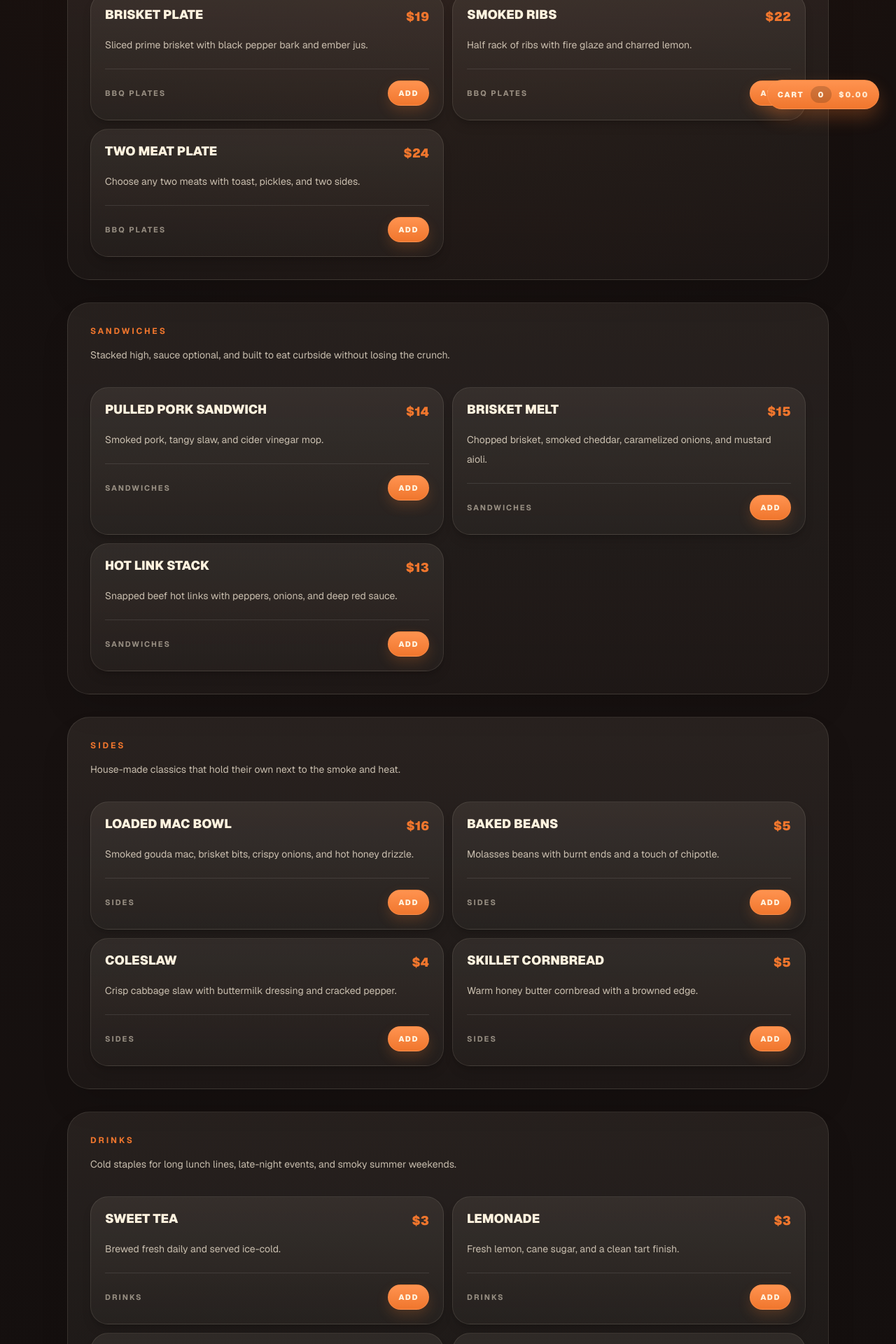
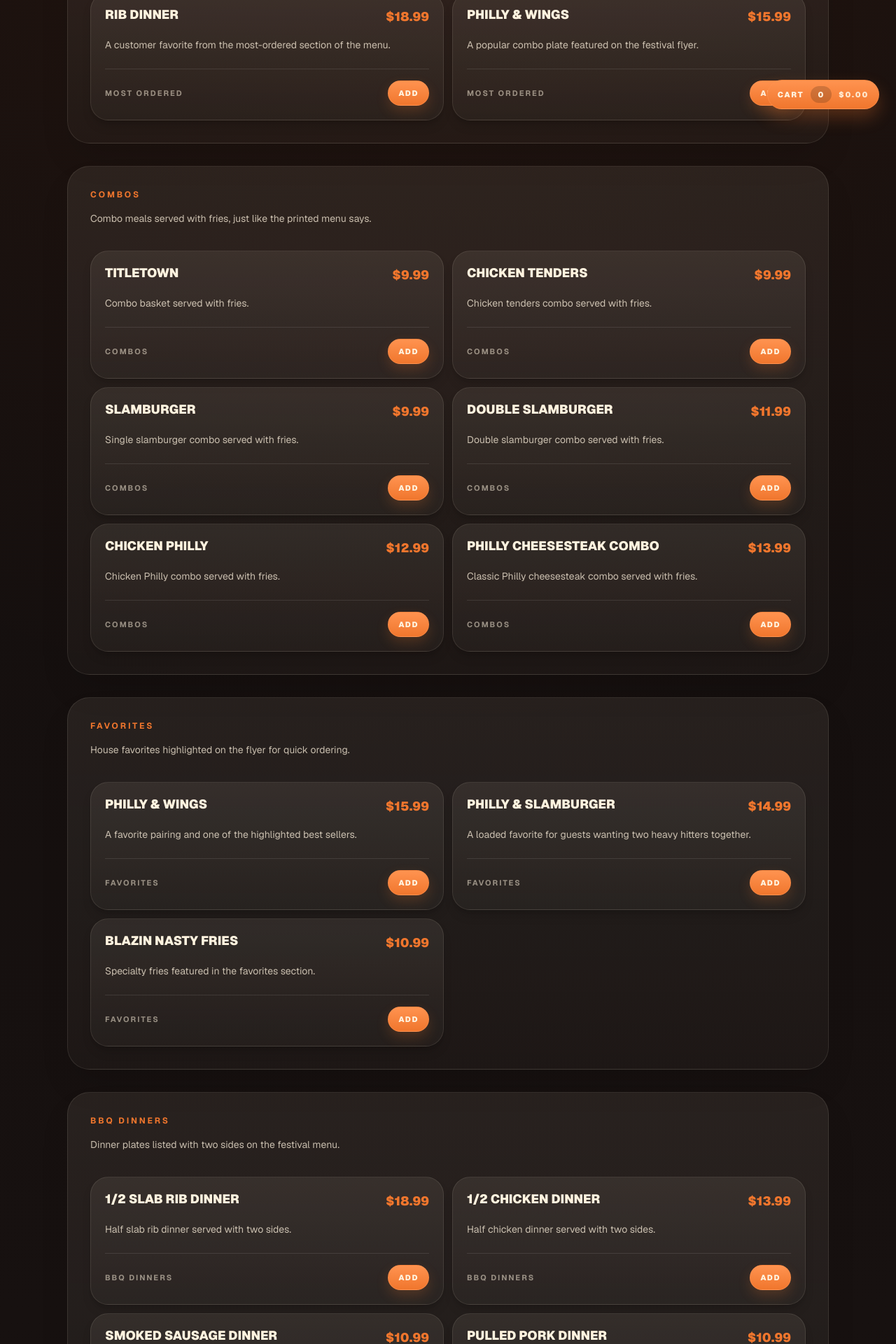
Before and after one commit to wyattnichols0921-afk/blazin-hog, a Next.js app: page /menu in a window 1280 px wide. Shown: the part 620-2540 px from the top of the page at 70% size. Built offline with nearby package versions, Linux system fonts and the light colour scheme.

Commit message:
changed webpage

```diff
--- a/app/contact/page.tsx
+++ b/app/contact/page.tsx
@@ -1,6 +1,7 @@
 import type { Metadata } from "next";
 
 import { BookingInquiryForm } from "@/components/booking-inquiry-form";
+import { FacebookIcon } from "@/components/social-icons";
 import { siteDetails } from "@/data/site";
 
 export const metadata: Metadata = {
@@ -90,9 +91,10 @@ export default function ContactPage() {
                 href={siteDetails.facebook}
                 target="_blank"
                 rel="noreferrer"
-                className="inline-flex min-h-[40px] w-full items-center justify-center rounded-full bg-[var(--color-orange)] px-4 py-2 text-[11px] font-bold uppercase tracking-[0.16em] text-[var(--color-cream)] shadow-lg shadow-[color:rgba(212,98,45,0.24)] transition-all duration-200 hover:-translate-y-0.5 hover:bg-[var(--color-orange-soft)] sm:w-auto"
+                aria-label="Facebook"
+                className="inline-flex min-h-[40px] w-full items-center justify-center rounded-full bg-[#1877F2] px-4 py-2 text-white shadow-lg shadow-[color:rgba(24,119,242,0.32)] transition-all duration-200 hover:-translate-y-0.5 hover:bg-[#166FE5] sm:w-auto"
               >
-                Facebook
+                <FacebookIcon className="h-5 w-5" />
               </a>
             </div>
           </section>
--- a/app/menu/page.tsx
+++ b/app/menu/page.tsx
@@ -7,7 +7,7 @@ import { menuCategories } from "@/data/site";
 export const metadata: Metadata = {
   title: "Menu",
   description:
-    "Explore BBQ plates, sandwiches, sides, and drinks from the Blazin Hog food truck menu.",
+    "Explore the current Blazin Hog BBQ menu with festival specials, combos, dinners, ribs, sides, and prices.",
 };
 
 export default function MenuPage() {
@@ -19,12 +19,12 @@ export default function MenuPage() {
             Menu
           </p>
           <h1 className="text-2xl font-black uppercase leading-tight text-[var(--color-cream)] sm:text-4xl md:text-5xl">
-            Smoked meats, stacked sandwiches, and sides worth protecting.
+            Current menu, combos, dinners, and festival specials.
           </h1>
           <p className="text-[13px] leading-6 text-[color:rgba(248,239,224,0.74)] sm:text-base sm:leading-8">
-            The menu is designed to stay tight, fast, and consistent. Every
-            item is built for service on the move without losing the smoke,
-            crunch, or texture that makes barbecue worth the wait.
+            This page now follows your printed flyer so customers can see the
+            current menu sections, listed prices, and the blueberry festival
+            special in one place.
           </p>
         </div>
 
--- a/app/page.tsx
+++ b/app/page.tsx
@@ -1,3 +1,4 @@
+import Image from "next/image";
 import { CTASection } from "@/components/cta-section";
 import { FeaturedItems } from "@/components/featured-items";
 import { HeroSection } from "@/components/hero-section";
@@ -12,7 +13,7 @@ export default function HomePage() {
       <FeaturedItems />
 
       <section className="smoke-divider mx-auto w-full max-w-6xl px-4 py-8 sm:px-6 sm:py-12 md:px-8 md:py-16">
-        <div className="grid gap-4 rounded-[1.8rem] border border-[color:rgba(255,243,223,0.1)] bg-[linear-gradient(180deg,rgba(255,243,223,0.06),rgba(255,243,223,0.02))] p-4 shadow-[0_20px_40px_rgba(0,0,0,0.18)] sm:gap-6 sm:rounded-[2.2rem] sm:p-5 lg:grid-cols-[0.9fr_1.1fr] lg:gap-10 lg:p-8">
+        <div className="grid gap-4 rounded-[1.8rem] border border-[color:rgba(255,243,223,0.1)] bg-[linear-gradient(180deg,rgba(255,243,223,0.06),rgba(255,243,223,0.02))] p-4 shadow-[0_20px_40px_rgba(0,0,0,0.18)] sm:gap-6 sm:rounded-[2.2rem] sm:p-5 lg:grid-cols-[0.95fr_1.05fr] lg:gap-10 lg:p-8">
           <div className="space-y-4">
             <p className="text-xs font-bold uppercase tracking-[0.26em] text-[var(--color-orange)]">
               About The Truck
@@ -20,6 +21,16 @@ export default function HomePage() {
             <h2 className="text-xl font-black uppercase leading-tight text-[var(--color-cream)] sm:text-3xl md:text-4xl">
               Built around patient smoke and fast service.
             </h2>
+            <div className="overflow-hidden rounded-[1.5rem] border border-[color:rgba(255,243,223,0.12)] bg-[color:rgba(11,9,8,0.2)] shadow-[0_18px_35px_rgba(0,0,0,0.22)]">
+              <Image
+                src="/the-truck.jpg"
+                alt="The Blazin Hog barbecue truck parked and ready for service."
+                width={2048}
+                height={1536}
+                className="h-full w-full object-cover"
+                sizes="(min-width: 1024px) 42vw, 100vw"
+              />
+            </div>
             <div className="rounded-[1.5rem] border border-[color:rgba(255,243,223,0.1)] bg-[linear-gradient(180deg,rgba(240,118,45,0.12),rgba(214,58,36,0.06))] p-4">
               <p className="text-xs font-bold uppercase tracking-[0.22em] text-[var(--color-gold)]">
                 Brand Promise
--- a/components/footer.tsx
+++ b/components/footer.tsx
@@ -1,5 +1,6 @@
 import Link from "next/link";
 
+import { FacebookIcon } from "@/components/social-icons";
 import { navItems, siteDetails } from "@/data/site";
 
 export function Footer() {
@@ -59,9 +60,10 @@ export function Footer() {
                 href={siteDetails.facebook}
                 target="_blank"
                 rel="noreferrer"
-                className="inline-flex min-h-[44px] items-center rounded-full px-2 transition-all duration-200 hover:bg-[color:rgba(255,243,223,0.06)] hover:text-[var(--color-orange)]"
+                aria-label="Facebook"
+                className="inline-flex min-h-[44px] w-fit items-center justify-center rounded-full px-2 transition-all duration-200 hover:bg-[color:rgba(24,119,242,0.12)]"
               >
-                Facebook
+                <FacebookIcon className="h-5 w-5" />
               </a>
             </div>
           </div>
--- a/components/menu-item-card.tsx
+++ b/components/menu-item-card.tsx
@@ -10,6 +10,7 @@ type MenuItemCardProps = {
 
 export function MenuItemCard({ item, categoryTitle }: MenuItemCardProps) {
   const { addItem } = useCart();
+  const canAddToCart = /\d/.test(item.price);
 
   return (
     <article className="rounded-[1.35rem] border border-[color:rgba(255,243,223,0.1)] bg-[linear-gradient(180deg,rgba(255,243,223,0.08),rgba(255,243,223,0.03))] p-3.5 shadow-lg shadow-black/15 transition-all duration-200 hover:-translate-y-0.5 hover:border-[color:rgba(240,118,45,0.45)] hover:shadow-[0_18px_34px_rgba(0,0,0,0.18)] sm:rounded-[1.6rem] sm:p-5">
@@ -30,16 +31,25 @@ export function MenuItemCard({ item, categoryTitle }: MenuItemCardProps) {
         </p>
         <button
           type="button"
-          className="inline-flex min-h-[36px] items-center justify-center rounded-full border border-[color:rgba(255,147,80,0.45)] bg-[linear-gradient(180deg,var(--color-orange-soft),var(--color-orange))] px-3.5 py-1.5 text-[11px] font-black uppercase tracking-[0.14em] text-[var(--color-cream)] shadow-[0_8px_18px_rgba(240,118,45,0.2)] transition-all duration-200 hover:-translate-y-0.5 hover:brightness-110"
-          onClick={() =>
+          className={`inline-flex min-h-[36px] items-center justify-center rounded-full px-3.5 py-1.5 text-[11px] font-black uppercase tracking-[0.14em] transition-all duration-200 ${
+            canAddToCart
+              ? "border border-[color:rgba(255,147,80,0.45)] bg-[linear-gradient(180deg,var(--color-orange-soft),var(--color-orange))] text-[var(--color-cream)] shadow-[0_8px_18px_rgba(240,118,45,0.2)] hover:-translate-y-0.5 hover:brightness-110"
+              : "cursor-not-allowed border border-white/10 bg-white/5 text-[color:rgba(255,243,223,0.55)]"
+          }`}
+          disabled={!canAddToCart}
+          onClick={() => {
+            if (!canAddToCart) {
+              return;
+            }
+
             addItem({
               id: `${categoryTitle}-${item.name}`.toLowerCase().replace(/\s+/g, "-"),
               name: item.name,
               price: item.price,
-            })
-          }
+            });
+          }}
         >
-          Add
+          {canAddToCart ? "Add" : "Ask In Store"}
         </button>
       </div>
     </article>
--- /dev/null
+++ b/components/social-icons.tsx
@@ -0,0 +1,22 @@
+type IconProps = {
+  className?: string;
+};
+
+export function FacebookIcon({ className }: IconProps) {
+  return (
+    <svg
+      aria-hidden="true"
+      viewBox="0 0 24 24"
+      className={className}
+    >
+      <path
+        fill="#1877F2"
+        d="M24 12c0 6.627-5.373 12-12 12S0 18.627 0 12 5.373 0 12 0s12 5.373 12 12Z"
+      />
+      <path
+        fill="#FFFFFF"
+        d="M13.675 19v-6.144h2.071l.31-2.395h-2.38V8.932c0-.694.193-1.167 1.188-1.167H16.13V5.623c-.219-.029-.972-.094-1.849-.094-1.83 0-3.082 1.117-3.082 3.169v1.763H9.125v2.395h2.074V19h2.476Z"
+      />
+    </svg>
+  );
+}
--- a/data/site.ts
+++ b/data/site.ts
@@ -40,131 +40,217 @@ export const navItems: NavItem[] = [
 
 export const featuredItems: FeaturedItem[] = [
   {
-    name: "Brisket Plate",
+    name: "Philly & Wings",
     description:
-      "Pepper-crusted brisket with Texas toast, house pickles, and two scratch-made sides.",
-    price: "$19",
-    tag: "Best Seller",
+      "One of the most-ordered plates on the flyer, built for a full meal with big flavor.",
+    price: "$15.99",
+    tag: "Most Ordered",
   },
   {
-    name: "Pulled Pork Sandwich",
+    name: "1/2 Slab Rib Dinner",
     description:
-      "Slow-smoked pork shoulder, tangy slaw, and ember sauce on a toasted brioche bun.",
-    price: "$14",
-    tag: "Truck Favorite",
+      "A barbecue dinner plate served with two sides and a generous half slab of ribs.",
+    price: "$18.99",
+    tag: "BBQ Dinner",
   },
   {
-    name: "Smoked Ribs",
+    name: "Chicken Philly Combo",
     description:
-      "St. Louis ribs lacquered with fire glaze and finished over open flame for extra bark.",
-    price: "$22",
-    tag: "Pit Master Pick",
+      "Chicken Philly served as a combo and listed with fries on the current menu.",
+    price: "$12.99",
+    tag: "Combo",
   },
   {
-    name: "Loaded Mac Bowl",
+    name: "Full Slab",
     description:
-      "Creamy smoked gouda mac stacked with chopped brisket, crispy onions, and hot honey.",
-    price: "$16",
-    tag: "Crowd Pleaser",
+      "A full slab of ribs from the festival menu for the serious rib crowd.",
+    price: "$29.99",
+    tag: "Ribs",
   },
 ];
 
 export const menuCategories: MenuCategoryData[] = [
   {
-    title: "BBQ Plates",
+    title: "Most Ordered",
     description:
-      "Built for big appetites with smoked meats, toast, pickles, and your choice of two sides.",
+      "The flyer calls these out as the most ordered picks for the event.",
     items: [
       {
-        name: "Brisket Plate",
-        description: "Sliced prime brisket with black pepper bark and ember jus.",
-        price: "$19",
+        name: "Rib Dinner",
+        description: "A customer favorite from the most-ordered section of the menu.",
+        price: "$18.99",
       },
       {
-        name: "Smoked Ribs",
-        description: "Half rack of ribs with fire glaze and charred lemon.",
-        price: "$22",
-      },
-      {
-        name: "Two Meat Plate",
-        description: "Choose any two meats with toast, pickles, and two sides.",
-        price: "$24",
+        name: "Philly & Wings",
+        description: "A popular combo plate featured on the festival flyer.",
+        price: "$15.99",
       },
     ],
   },
   {
-    title: "Sandwiches",
+    title: "Combos",
     description:
-      "Stacked high, sauce optional, and built to eat curbside without losing the crunch.",
+      "Combo meals served with fries, just like the printed menu says.",
     items: [
       {
-        name: "Pulled Pork Sandwich",
-        description: "Smoked pork, tangy slaw, and cider vinegar mop.",
-        price: "$14",
+        name: "Titletown",
+        description: "Combo basket served with fries.",
+        price: "$9.99",
       },
       {
-        name: "Brisket Melt",
-        description: "Chopped brisket, smoked cheddar, caramelized onions, and mustard aioli.",
-        price: "$15",
+        name: "Chicken Tenders",
+        description: "Chicken tenders combo served with fries.",
+        price: "$9.99",
       },
       {
-        name: "Hot Link Stack",
-        description: "Snapped beef hot links with peppers, onions, and deep red sauce.",
-        price: "$13",
+        name: "Slamburger",
+        description: "Single slamburger combo served with fries.",
+        price: "$9.99",
+      },
+      {
+        name: "Double Slamburger",
+        description: "Double slamburger combo served with fries.",
+        price: "$11.99",
+      },
+      {
+        name: "Chicken Philly",
+        description: "Chicken Philly combo served with fries.",
+        price: "$12.99",
+      },
+      {
+        name: "Philly Cheesesteak Combo",
+        description: "Classic Philly cheesesteak combo served with fries.",
+        price: "$13.99",
+      },
+    ],
+  },
+  {
+    title: "Favorites",
+    description:
+      "House favorites highlighted on the flyer for quick ordering.",
+    items: [
+      {
+        name: "Philly & Wings",
+        description: "A favorite pairing and one of the highlighted best sellers.",
+        price: "$15.99",
+      },
+      {
+        name: "Philly & Slamburger",
+        description: "A loaded favorite for guests wanting two heavy hitters together.",
+        price: "$14.99",
+      },
+      {
+        name: "Blazin Nasty Fries",
+        description: "Specialty fries featured in the favorites section.",
+        price: "$10.99",
+      },
+    ],
+  },
+  {
+    title: "BBQ Dinners",
+    description:
+      "Dinner plates listed with two sides on the festival menu.",
+    items: [
+      {
+        name: "1/2 Slab Rib Dinner",
+        description: "Half slab rib dinner served with two sides.",
+        price: "$18.99",
+      },
+      {
+        name: "1/2 Chicken Dinner",
+        description: "Half chicken dinner served with two sides.",
+        price: "$13.99",
+      },
+      {
+        name: "Smoked Sausage Dinner",
+        description: "Smoked sausage dinner served with two sides.",
+        price: "$10.99",
+      },
+      {
+        name: "Pulled Pork Dinner",
+        description: "Pulled pork dinner served with two sides.",
+        price: "$10.99",
+      },
+      {
+        name: "Nasty Pork Dinner",
+        description: "Nasty pork dinner served with two sides.",
+        price: "$11.99",
+      },
+      {
+        name: "Pork Chop Dinner",
+        description: "Pork chop dinner served with two sides.",
+        price: "$12.99",
+      },
+    ],
+  },
+  {
+    title: "Ribs",
+    description:
+      "Straight rib orders from the flyer for customers who want ribs by the slab.",
+    items: [
+      {
+        name: "Full Slab",
+        description: "Full slab of ribs.",
+        price: "$29.99",
+      },
+      {
+        name: "Half Slab",
+        description: "Half slab of ribs.",
+        price: "$14.99",
       },
     ],
   },
   {
     title: "Sides",
     description:
-      "House-made classics that hold their own next to the smoke and heat.",
+      "Side choices shown on the current flyer. Prices were not listed on the image.",
     items: [
       {
-        name: "Loaded Mac Bowl",
-        description: "Smoked gouda mac, brisket bits, crispy onions, and hot honey drizzle.",
-        price: "$16",
+        name: "Mac & Cheese",
+        description: "Available side choice.",
+        price: "See store",
+      },
+      {
+        name: "Collard Greens",
+        description: "Available side choice.",
+        price: "See store",
       },
       {
         name: "Baked Beans",
-        description: "Molasses beans with burnt ends and a touch of chipotle.",
-        price: "$5",
+        description: "Available side choice.",
+        price: "See store",
       },
       {
         name: "Coleslaw",
-        description: "Crisp cabbage slaw with buttermilk dressing and cracked pepper.",
-        price: "$4",
+        description: "Available side choice.",
+        price: "See store",
       },
       {
-        name: "Skillet Cornbread",
-        description: "Warm honey butter cornbread with a browned edge.",
-        price: "$5",
+        name: "Potato Salad",
+        description: "Available side choice.",
+        price: "See store",
+      },
+      {
+        name: "Fried Okra",
+        description: "Available side choice.",
+        price: "See store",
+      },
+      {
+        name: "Fries",
+        description: "Available side choice.",
+        price: "See store",
       },
     ],
   },
   {
-    title: "Drinks",
+    title: "Festival Special",
     description:
-      "Cold staples for long lunch lines, late-night events, and smoky summer weekends.",
+      "Seasonal festival special featured on the printed menu.",
     items: [
       {
-        name: "Sweet Tea",
-        description: "Brewed fresh daily and served ice-cold.",
-        price: "$3",
-      },
-      {
-        name: "Lemonade",
-        description: "Fresh lemon, cane sugar, and a clean tart finish.",
-        price: "$3",
-      },
-      {
-        name: "Arnold Palmer",
-        description: "Half tea, half lemonade, full porch energy.",
-        price: "$3",
-      },
-      {
-        name: "Bottled Water",
-        description: "Cold and ready for the road.",
-        price: "$2",
+        name: "Blueberry Lemonade",
+        description: "Festival special drink featured on the flyer.",
+        price: "Ask for price",
       },
     ],
   },
```
Also changed, not shown: public/the-truck.jpg (added).
